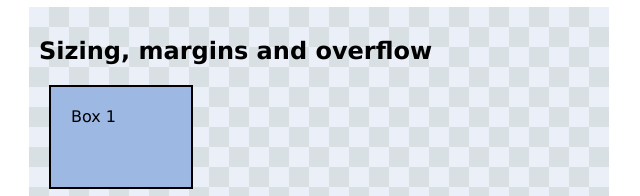
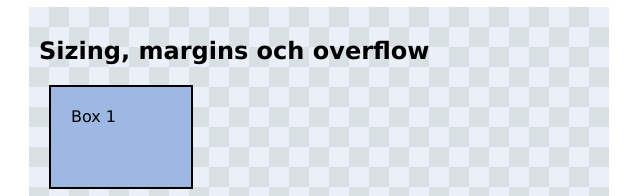
Before and after one commit to niklaspandersson/webbteknik1-lectures, a plain HTML site: page examples/F4a-ex1/index.html in a window 1280 px wide. Shown: the part 274-470 px from the top of the page, 321-961 px from the left. Drawn offline with Linux system fonts and the light colour scheme.

```diff
--- a/examples/F4a-ex1/index.html
+++ b/examples/F4a-ex1/index.html
@@ -18,7 +18,7 @@
     </section>
 
     <section class="checkered">
-      <h2>Sizing, margins and overflow</h2>
+      <h2>Sizing, margins och overflow</h2>
       <div id="box1">
         Box 1
       </div>
```
